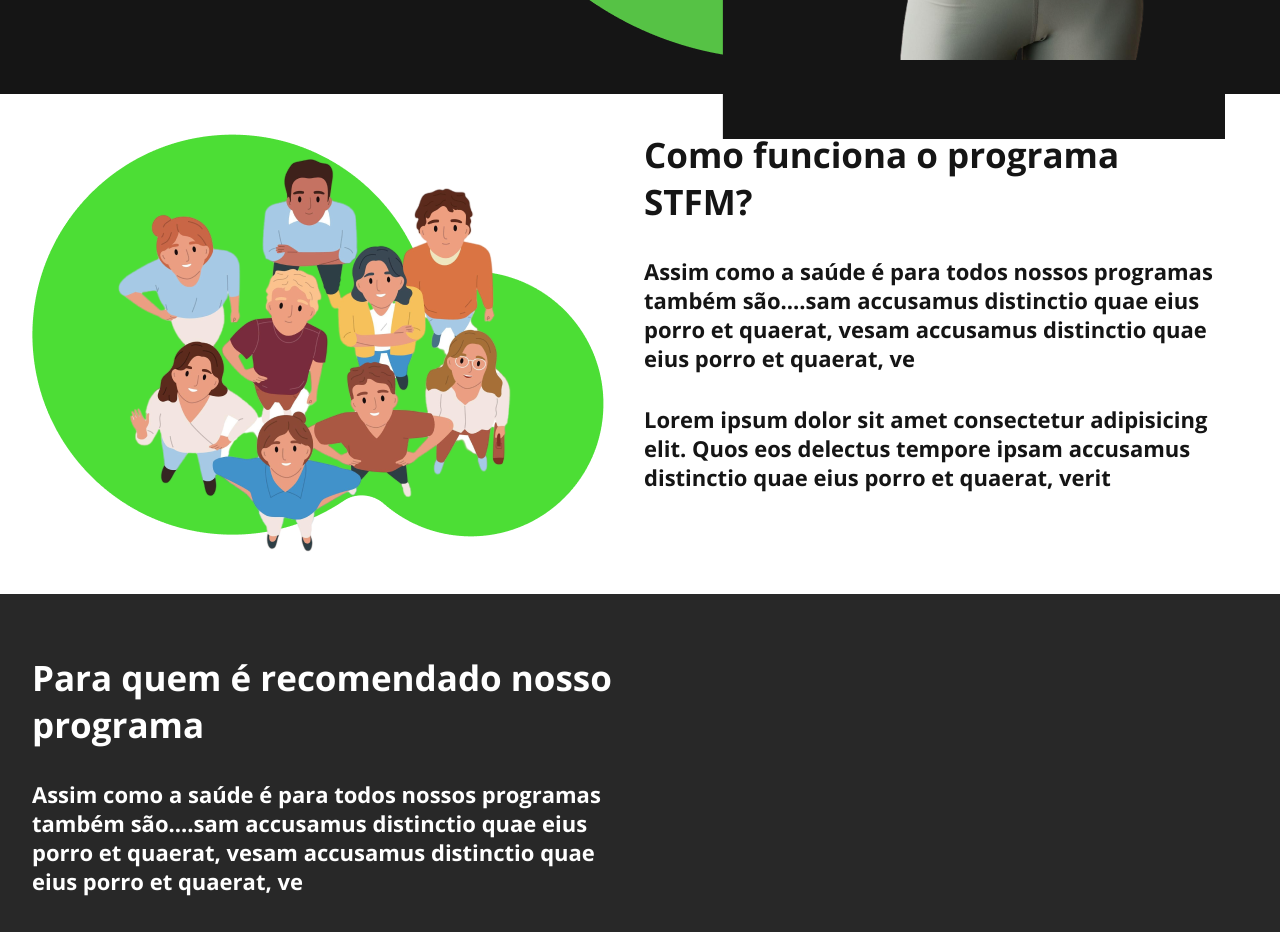
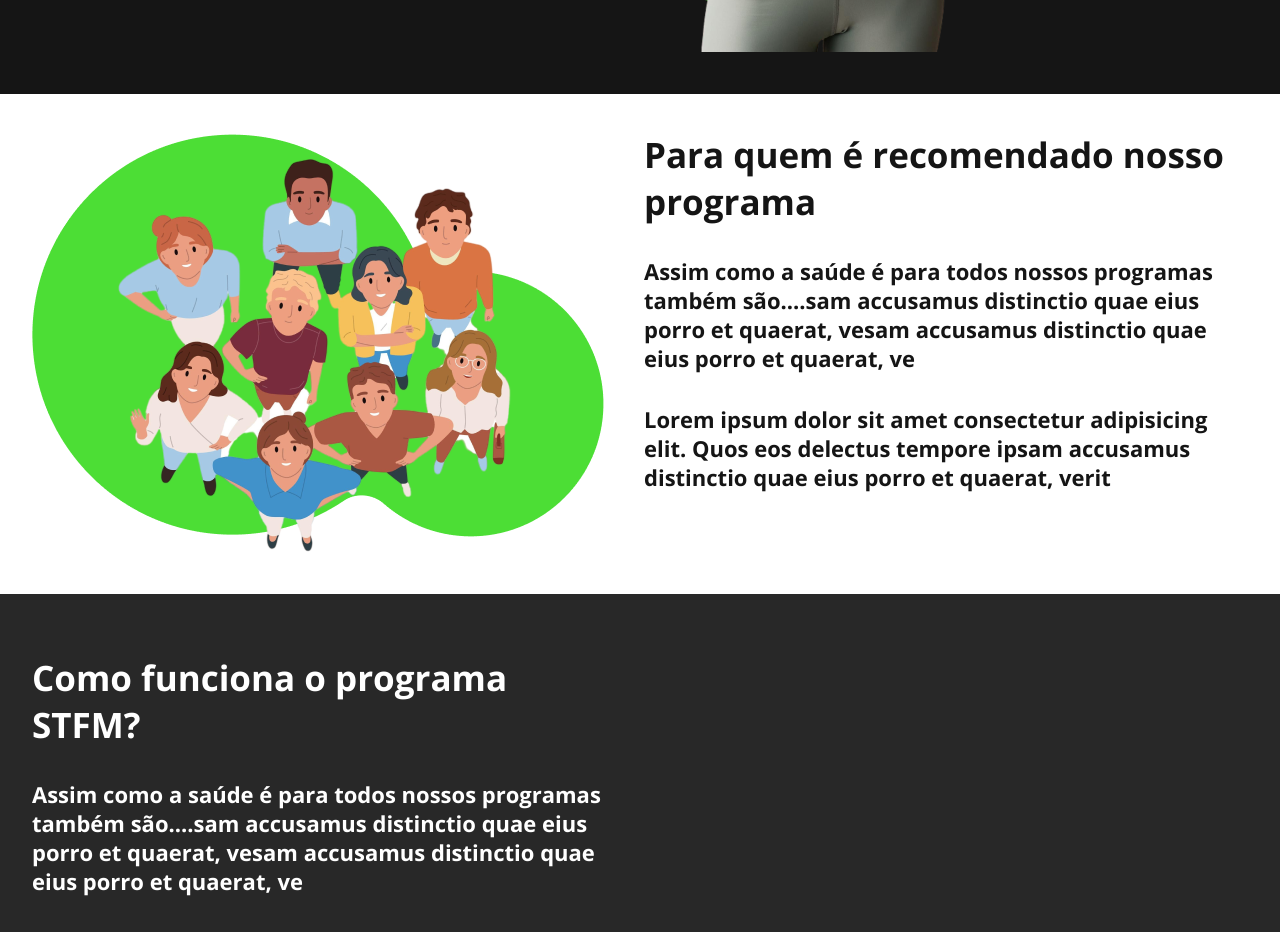
Before and after one commit to PauloHenriDev/landingpagestfm, a React (Create React App) app: page / in a window 1280 px wide. Shown: the part 840-1772 px from the top of the page. Built offline with nearby package versions, Linux system fonts and the light colour scheme.

Commit message:
reposicionado a hero image

```diff
--- a/src/pages/Home/Home.css
+++ b/src/pages/Home/Home.css
@@ -42,14 +42,14 @@
 .hero__girl {
     position: absolute;
     z-index: 2;
-    top: 32%;
-    right: 55px;
+    top: 31%;
+    right: 254px;
 }
 
 .hero__circle {
     position: absolute;
     z-index: 1;
-    top: 231px;
+    top: 180px;
     right: 55px;
 }
 
@@ -92,5 +92,5 @@
 .stfm__content div {
     position: absolute;
     left: 30%;
-    top: 405%;
+    top: 240%;
 }
--- a/src/pages/Home/index.js
+++ b/src/pages/Home/index.js
@@ -40,7 +40,7 @@ const Home = () => {
                 <div className="recommendation__content">
                     <img className="recommendation__image" src={BgImgUnion} alt="" />
                     <div className="recommendation__texts">
-                        <Title text="Como funciona o programa STFM?" />
+                        <Title text="Para quem é recomendado nosso programa " />
                         <Paragraph>Assim como a saúde é para todos nossos programas também são....sam accusamus distinctio quae eius porro et quaerat, vesam accusamus distinctio quae eius porro et quaerat, ve</Paragraph>
                         <Paragraph>Lorem ipsum dolor sit amet consectetur adipisicing elit. Quos eos delectus tempore ipsam accusamus distinctio quae eius porro et quaerat, verit</Paragraph>
                     </div>
@@ -50,7 +50,7 @@ const Home = () => {
             <section className="doubts">
                 <div className="doubts__content">
                     <div className="doubts__texts">
-                        <Title text="Para quem é recomendado nosso programa" isWhite />
+                        <Title text="Como funciona o programa STFM?" isWhite />
                         <Paragraph isWhite>Assim como a saúde é para todos nossos programas também são....sam accusamus distinctio quae eius porro et quaerat, vesam accusamus distinctio quae eius porro et quaerat, ve</Paragraph>
                         <Paragraph isWhite>Lorem ipsum dolor sit amet consectetur adipisicing elit. Quos eos delectus tempore ipsam accusamus distinctio quae eius porro et quaerat, verit</Paragraph>
                     </div>
```
